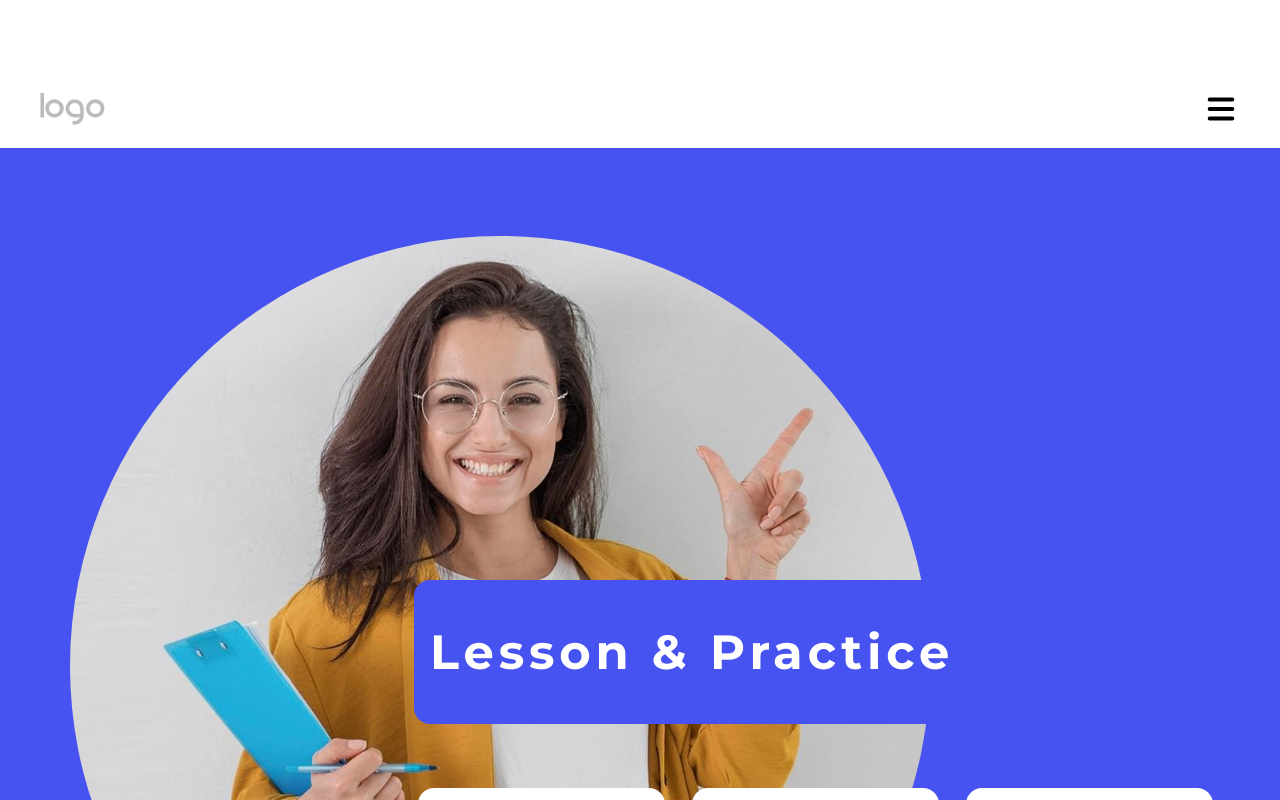
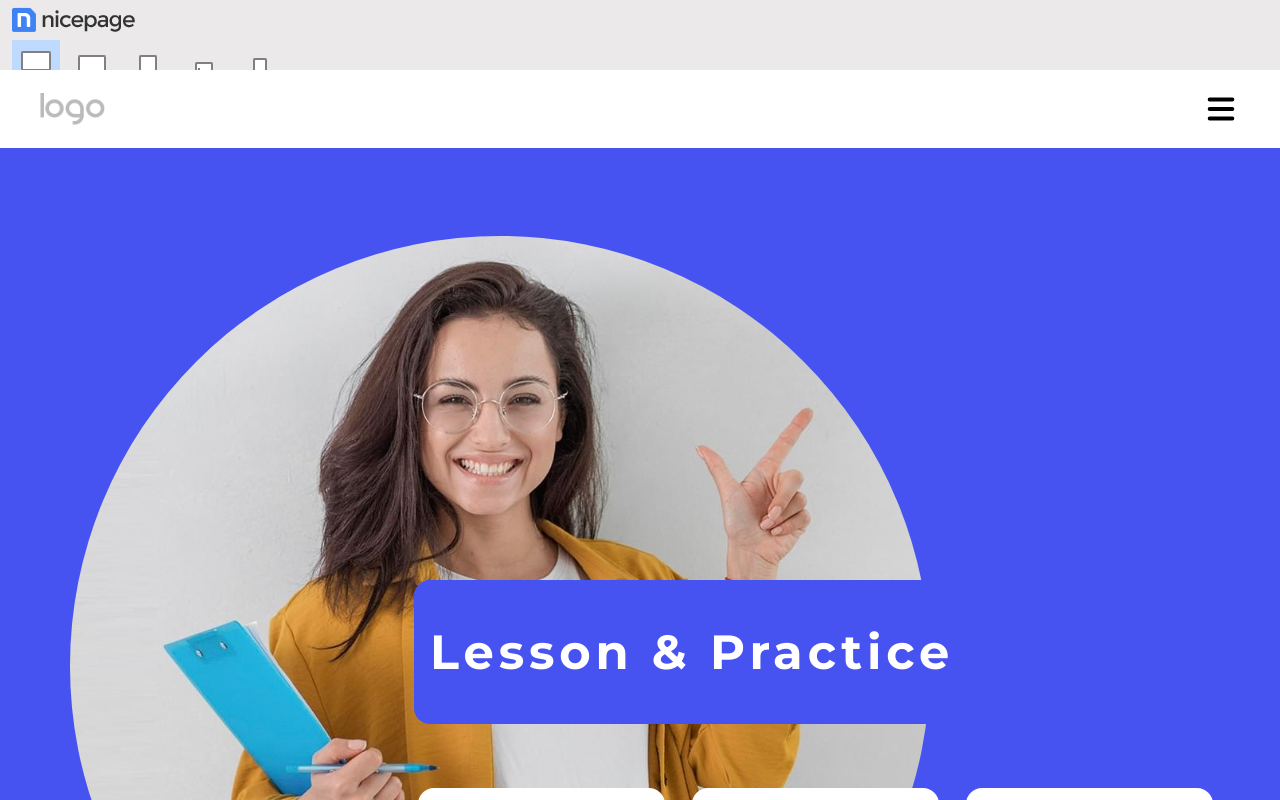
Before and after one commit to rahat-ah/nicePageReact, a React (Vite) app: page / in a window 1280 px wide. Shown: the top 800 px of the page. Built offline with nearby package versions, Linux system fonts and the light colour scheme.

Commit message:
undo hiddden header

```diff
--- a/src/components/Header/NiceHeader.jsx
+++ b/src/components/Header/NiceHeader.jsx
@@ -10,7 +10,7 @@ import iconClose from "../../assets/headerIcons/icon-close.png"
 function NiceHeader() {
   return (
     <div className="bg-[rgb(235,233,233)] justify-between items-center h-[70px] px-3 fixed top-0 w-[100vw] z-[100]
-    overflow-hidden hidden">
+    overflow-hidden">
         <img src={nicePageLogo} alt="Nicepage logo" className="cursor-pointer" />
         <div className="flex gap-2">
           <img src={logoDesktop} alt="Desktop logo" className="p-2 w-12 bg-blue-200 cursor-pointer" />
```
